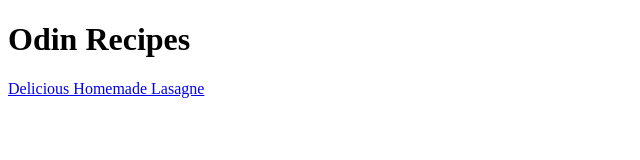
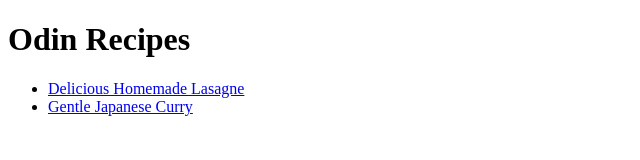
Before and after one commit to ypinamang/odin-recipes, a plain HTML site: page index.html in a window 1280 px wide. Shown: the whole page, without its empty margins (0-640 px from the left). Drawn offline with Linux system fonts and the light colour scheme.

Commit message:
List recipe links
Before, the recipes were only links in anchor tags causing them to
all be on one line. Writing each link as a list item creates a new
link on a new line.

```diff
--- a/index.html
+++ b/index.html
@@ -7,6 +7,9 @@
 
   <body>
     <h1>Odin Recipes</h1>
-    <a href="./recipes/lasagne.html">Delicious Homemade Lasagne</a>
+    <ul>
+      <li><a href="./recipes/lasagne.html">Delicious Homemade Lasagne</a></li>
+      <li><a href="./recipes/japanese-curry.html">Gentle Japanese Curry</a></li>
+    </ul>
   </body>
 </html>
```
